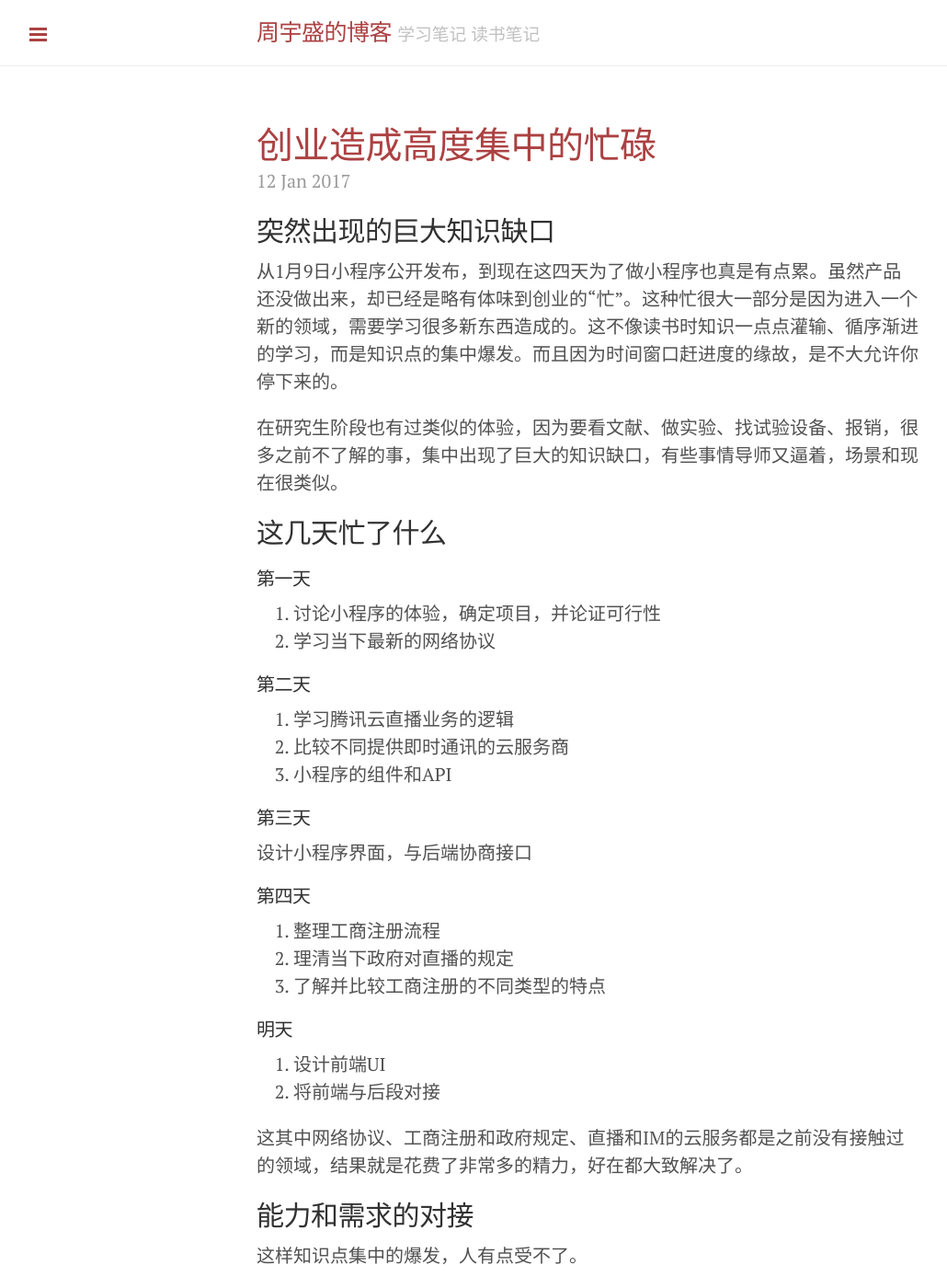
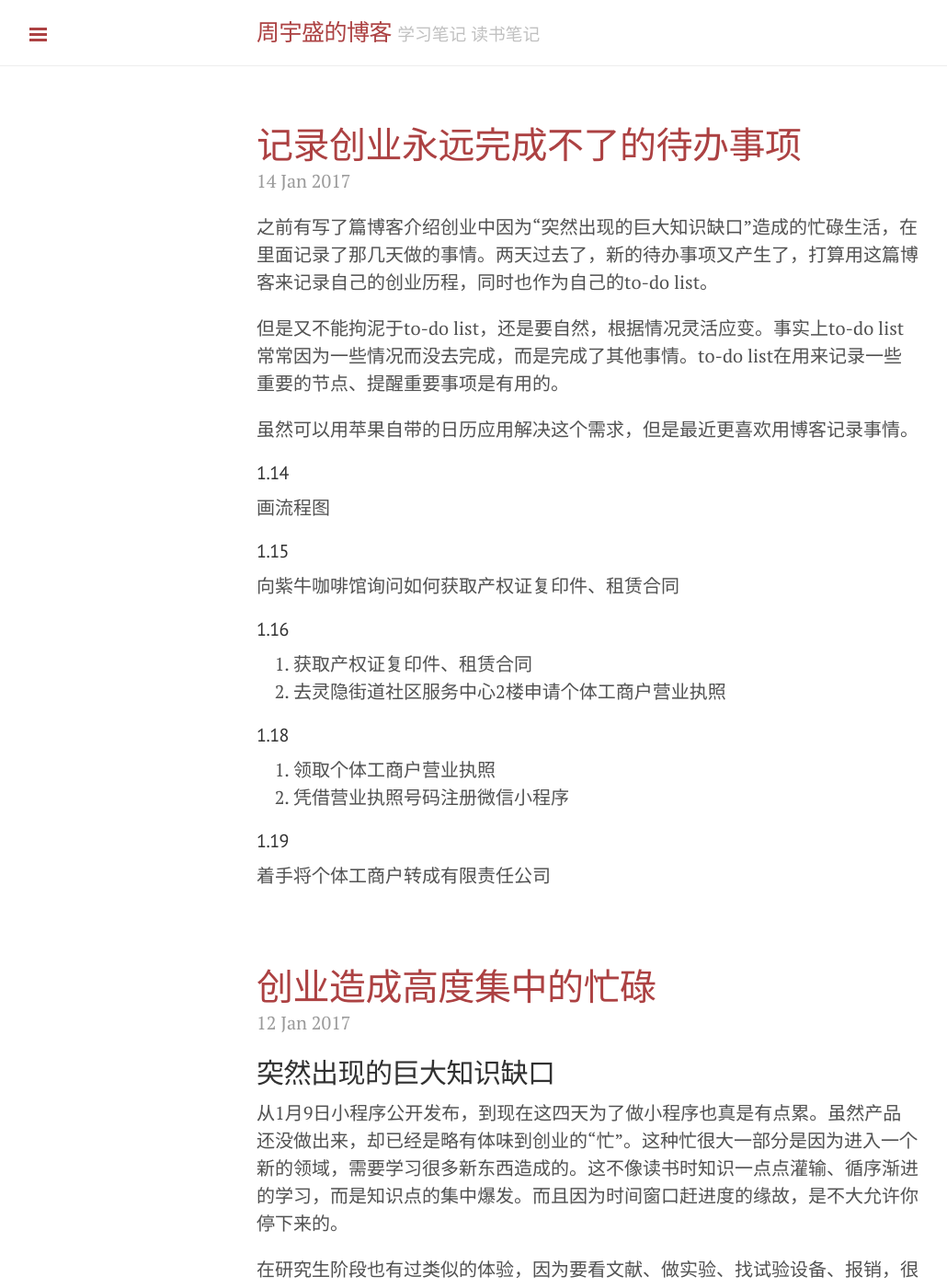
Before and after one commit to jasonzhouu/old-github-pages, a Jekyll site: the page built from index.html, in a window 1280 px wide and 1400 px high. Shown: the whole window at 92% size, without its empty margins (1-1031 px from the left). Built offline with Jekyll 4.4.1, drawn with Linux system fonts in a browser that asks for light colours; the list of posts is cut into pages by our own code; some of the changed text lies outside the part shown.

Commit message:
new post

```diff
--- a/_posts/2017-01-12-busy-life-of-start-up.md
+++ b/_posts/2017-01-12-busy-life-of-start-up.md
@@ -11,31 +11,31 @@ title: "创业造成高度集中的忙碌"
 
 ## 这几天忙了什么
 
-##### 第一天
+##### 1.9
 
 1. 讨论小程序的体验，确定项目，并论证可行性
 2. 学习当下最新的网络协议
 
-##### 第二天
+##### 1.10
 
 1. 学习腾讯云直播业务的逻辑
 2. 比较不同提供即时通讯的云服务商
 3. 小程序的组件和API
 
-##### 第三天
+##### 1.11
 
 设计小程序界面，与后端协商接口
 
-##### 第四天
+##### 1.12
 
 1. 整理工商注册流程
 2. 理清当下政府对直播的规定
 3. 了解并比较工商注册的不同类型的特点
 
-##### 明天
+##### 1.13
 
-1. 设计前端UI
-2. 将前端与后段对接
+1. 工商局咨询办理流程
+2. 前后端协调API
 
 这其中网络协议、工商注册和政府规定、直播和IM的云服务都是之前没有接触过的领域，结果就是花费了非常多的精力，好在都大致解决了。
 
--- /dev/null
+++ b/_posts/2017-01-14-a-long-to-do-list-of-startup.md
@@ -0,0 +1,32 @@
+---
+layout: post
+title: "记录创业永远完成不了的待办事项"
+---
+
+之前有写了篇博客介绍创业中因为“突然出现的巨大知识缺口”造成的忙碌生活，在里面记录了那几天做的事情。两天过去了，新的待办事项又产生了，打算用这篇博客来记录自己的创业历程，同时也作为自己的to-do list。
+
+但是又不能拘泥于to-do list，还是要自然，根据情况灵活应变。事实上to-do list常常因为一些情况而没去完成，而是完成了其他事情。to-do list在用来记录一些重要的节点、提醒重要事项是有用的。
+
+虽然可以用苹果自带的日历应用解决这个需求，但是最近更喜欢用博客记录事情。
+
+##### 1.14
+
+画流程图
+
+##### 1.15
+
+向紫牛咖啡馆询问如何获取产权证复印件、租赁合同
+
+##### 1.16
+
+1. 获取产权证复印件、租赁合同
+2. 去灵隐街道社区服务中心2楼申请个体工商户营业执照
+
+##### 1.18
+
+1. 领取个体工商户营业执照
+2. 凭借营业执照号码注册微信小程序
+
+##### 1.19
+
+着手将个体工商户转成有限责任公司
```
